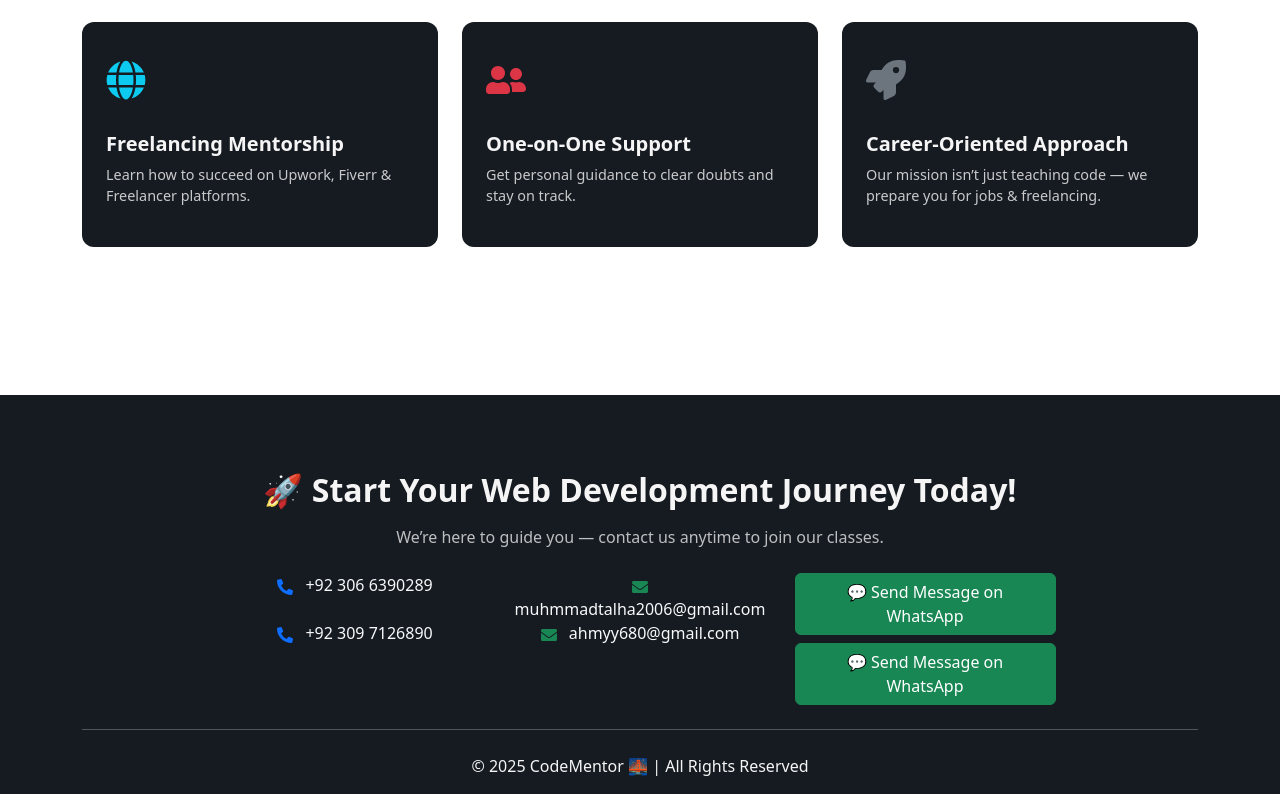
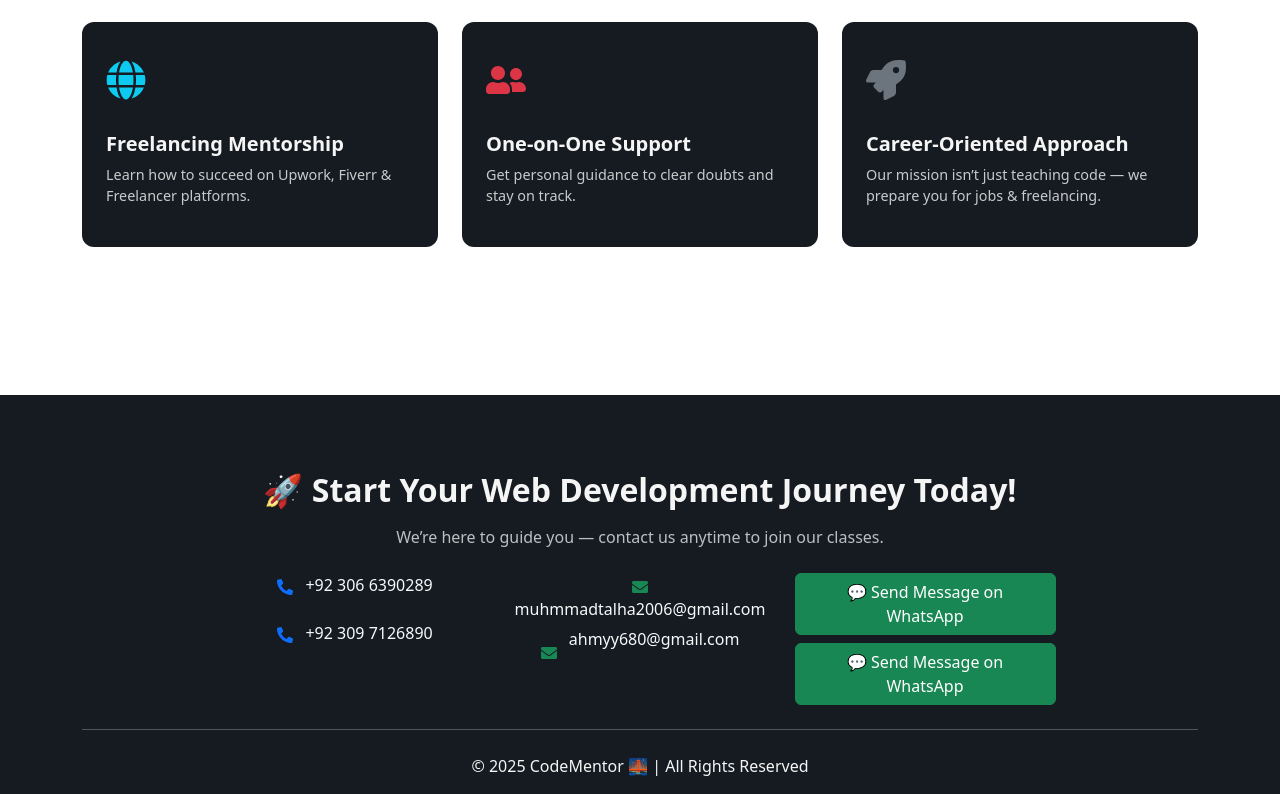
Before and after one commit to talhaashraf1925/Business-page, a Next.js app: page / in a window 1280 px wide. Shown: the part 2501-3295 px from the top of the page. Built offline with nearby package versions, Linux system fonts and the light colour scheme; a web font is replaced by a local one.

Commit message:
css change-3

```diff
--- a/src/Components/Footer.jsx
+++ b/src/Components/Footer.jsx
@@ -47,7 +47,7 @@ export default function Footer() {
                 href="mailto:ahmyy680@gmail.com"
                 className="text-decoration-none text-light d-block"
               >
-                <FaEnvelope className="me-2 text-success" />{" "}
+                <FaEnvelope className="me-2 text-success mt-4" />{" "}
                 ahmyy680@gmail.com
               </a>
             </div>
```
